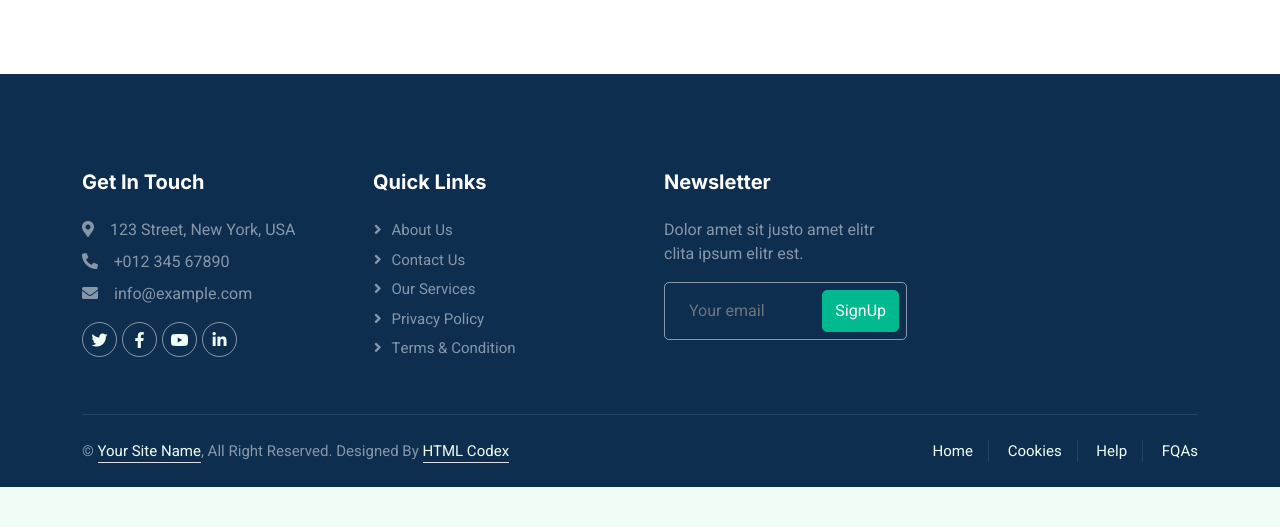
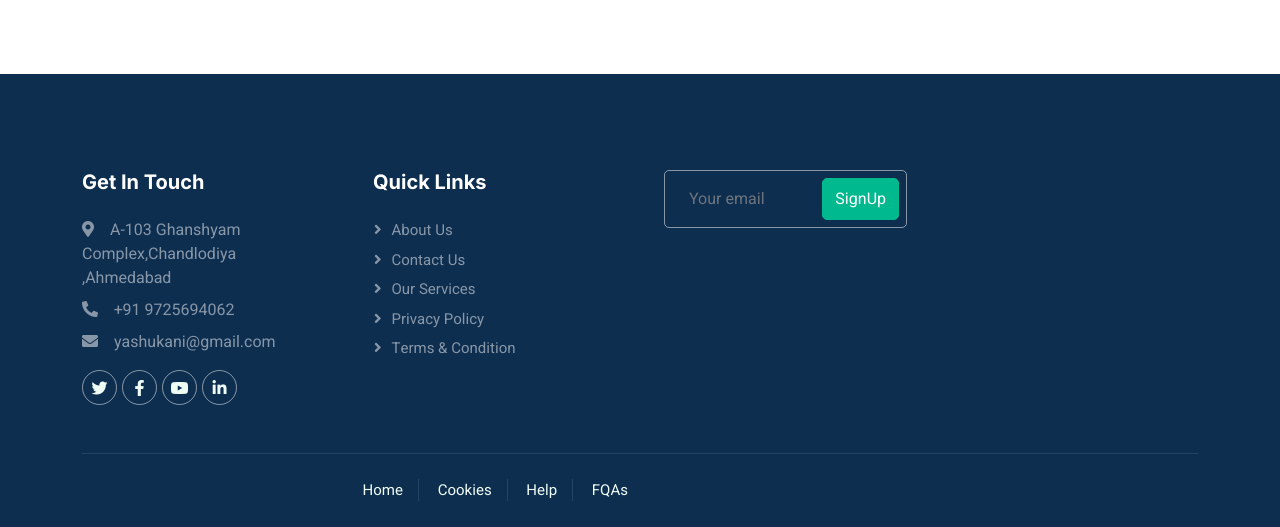
Before and after one commit to yash-ukani/AWT, a plain HTML site: page contact.html in a window 1280 px wide. Shown: the part 1159-1686 px from the top of the page. Before the commit the page ends 1646 px from the top, so only its background shows below. Drawn offline with nearby package versions, Linux system fonts and the light colour scheme.

Commit message:
contact.html

```diff
--- a/contact.html
+++ b/contact.html
@@ -196,9 +196,9 @@
                 <div class="row g-5">
                     <div class="col-lg-3 col-md-6">
                         <h5 class="text-white mb-4">Get In Touch</h5>
-                        <p class="mb-2"><i class="fa fa-map-marker-alt me-3"></i>123 Street, New York, USA</p>
-                        <p class="mb-2"><i class="fa fa-phone-alt me-3"></i>+012 345 67890</p>
-                        <p class="mb-2"><i class="fa fa-envelope me-3"></i>info@example.com</p>
+                        <p class="mb-2"><i class="fa fa-map-marker-alt me-3"></i>A-103 Ghanshyam Complex,Chandlodiya ,Ahmedabad</p>
+                        <p class="mb-2"><i class="fa fa-phone-alt me-3"></i>+91 9725694062</p>
+                        <p class="mb-2"><i class="fa fa-envelope me-3"></i>yashukani@gmail.com</p>
                         <div class="d-flex pt-2">
                             <a class="btn btn-outline-light btn-social" href=""><i class="fab fa-twitter"></i></a>
                             <a class="btn btn-outline-light btn-social" href=""><i class="fab fa-facebook-f"></i></a>
@@ -215,8 +215,8 @@
                         <a class="btn btn-link text-white-50" href="">Terms & Condition</a>
                     </div>
                     <div class="col-lg-3 col-md-6">
-                        <h5 class="text-white mb-4">Newsletter</h5>
-                        <p>Dolor amet sit justo amet elitr clita ipsum elitr est.</p>
+<!--                         <h5 class="text-white mb-4">Newsletter</h5> -->
+<!--                         <p>Dolor amet sit justo amet elitr clita ipsum elitr est.</p> -->
                         <div class="position-relative mx-auto" style="max-width: 400px;">
                             <input class="form-control bg-transparent w-100 py-3 ps-4 pe-5" type="text" placeholder="Your email">
                             <button type="button" class="btn btn-primary py-2 position-absolute top-0 end-0 mt-2 me-2">SignUp</button>
@@ -227,12 +227,7 @@
             <div class="container">
                 <div class="copyright">
                     <div class="row">
-                        <div class="col-md-6 text-center text-md-start mb-3 mb-md-0">
-                            &copy; <a class="border-bottom" href="#">Your Site Name</a>, All Right Reserved.
 
-							<!--/*** This template is free as long as you keep the footer author’s credit link/attribution link/backlink. If you'd like to use the template without the footer author’s credit link/attribution link/backlink, you can purchase the Credit Removal License from "https://htmlcodex.com/credit-removal". Thank you for your support. ***/-->
-							Designed By <a class="border-bottom" href="https://htmlcodex.com">HTML Codex</a>
-                        </div>
                         <div class="col-md-6 text-center text-md-end">
                             <div class="footer-menu">
                                 <a href="">Home</a>
```
